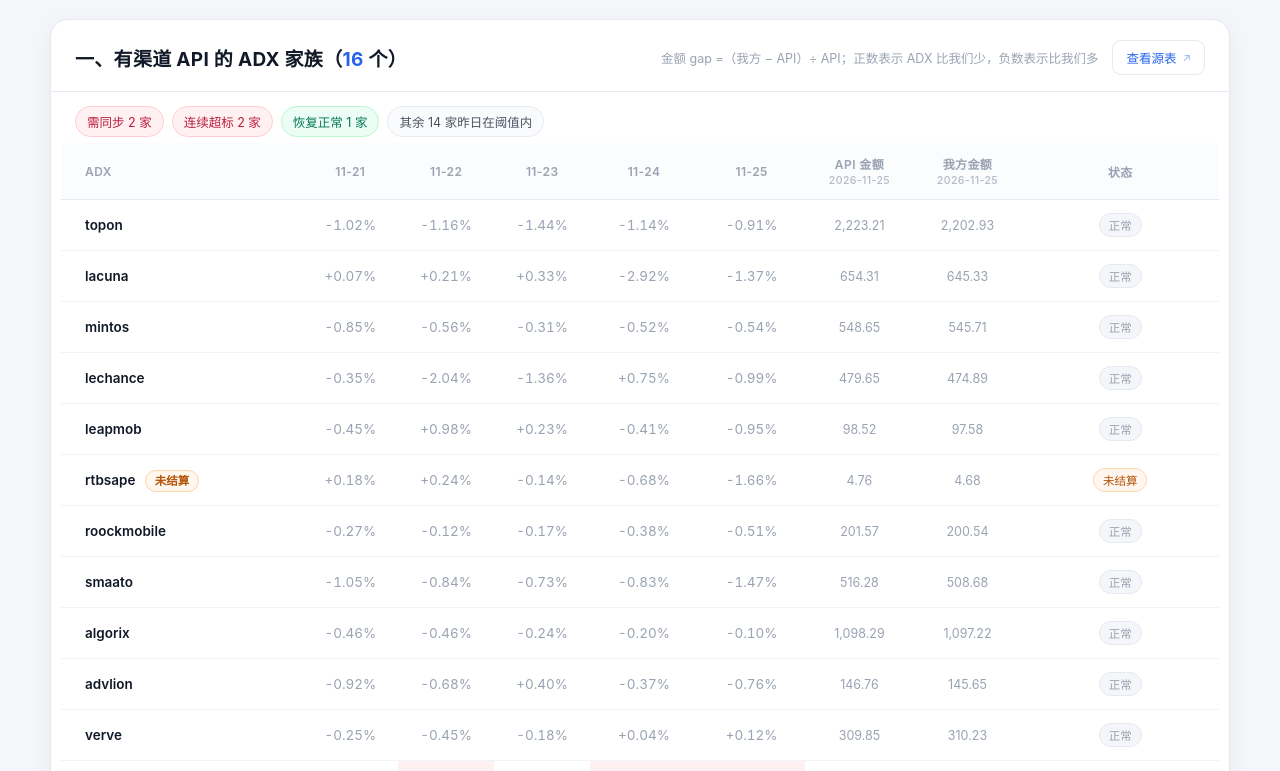
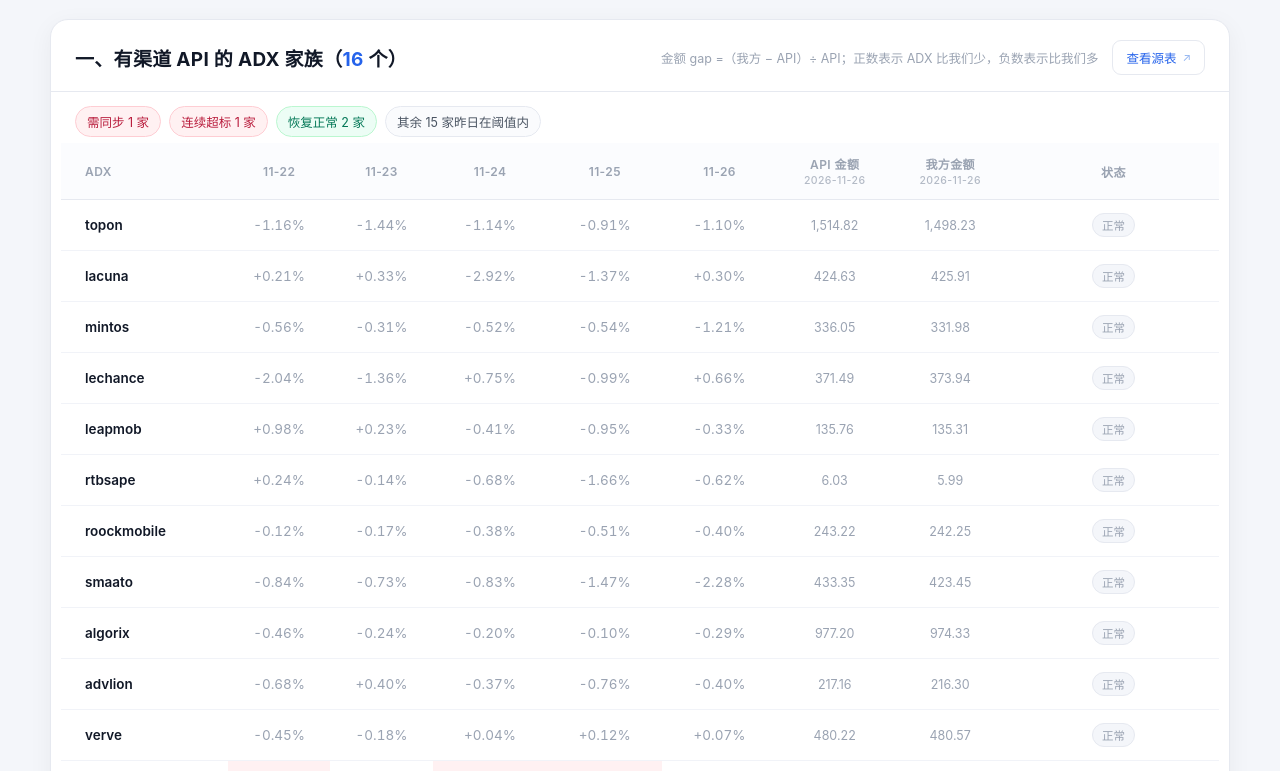
Before and after one commit to lynnee0127-ship-it/adx-dashboard, a plain HTML site: page index.html in a window 1280 px wide. Shown: the part 107-878 px from the top of the page. Drawn offline with Linux system fonts and the light colour scheme.

Commit message:
update dashboard 2026-11-27 16:39

```diff
--- a/index.html
+++ b/index.html
@@ -145,32 +145,32 @@ td.amt{color:var(--ink3);font-size:12.5px}
 <script>
 // 有渠道 API 的 ADX 家族 —— 由每日 16:35「ADX 金额差异巡检」自动写入，只读展示
 window.DASH_API = {
-  cutoff: "2026-11-25",
-  window: "11-21 ~ 11-25（对账数据仅保留 5 天）",
-  ready: "11-26 的对账数据尚未写入，本页为 11-25 结论",
-  days: ["11-21","11-22","11-23","11-24","11-25"],
+  cutoff: "2026-11-26",
+  window: "11-22 ~ 11-26（对账数据仅保留 5 天）",
+  ready: "11-26 的对账数据已写入，本页为 11-26 结论",
+  days: ["11-22","11-23","11-24","11-25","11-26"],
   families: [
-    {name:"topon",       th:3, gaps:[-1.02,-1.16,-1.44,-1.14,-0.91], api:2223.21, ours:2202.93, note:""},
-    {name:"lacuna",      th:3, gaps:[0.07,0.21,0.33,-2.92,-1.37],    api:654.31,  ours:645.33,  note:""},
-    {name:"mintos",      th:3, gaps:[-0.85,-0.56,-0.31,-0.52,-0.54], api:548.65,  ours:545.71,  note:""},
-    {name:"lechance",    th:3, gaps:[-0.35,-2.04,-1.36,0.75,-0.99],  api:479.65,  ours:474.89,  note:""},
-    {name:"leapmob",     th:3, gaps:[-0.45,0.98,0.23,-0.41,-0.95],   api:98.52,   ours:97.58,   note:""},
-    {name:"rtbsape",     th:3, gaps:[0.18,0.24,-0.14,-0.68,-1.66],   api:4.76,    ours:4.68,    note:"11-25 未结算完整"},
-    {name:"roockmobile", th:3, gaps:[-0.27,-0.12,-0.17,-0.38,-0.51], api:201.57,  ours:200.54,  note:""},
-    {name:"smaato",      th:3, gaps:[-1.05,-0.84,-0.73,-0.83,-1.47], api:516.28,  ours:508.68,  note:""},
-    {name:"algorix",     th:3, gaps:[-0.46,-0.46,-0.24,-0.20,-0.10], api:1098.29, ours:1097.22, note:""},
-    {name:"advlion",     th:3, gaps:[-0.92,-0.68,0.40,-0.37,-0.76],  api:146.76,  ours:145.65,  note:""},
-    {name:"verve",       th:3, gaps:[-0.25,-0.45,-0.18,0.04,0.12],   api:309.85,  ours:310.23,  note:""},
-    {name:"intenze",     th:5, gaps:[3.32,5.17,2.64,7.56,5.14],      api:22.97,   ours:24.15,   note:""},
-    {name:"edge226",     th:3, gaps:[2.25,2.64,9.87,21.82,27.99],    api:839.05,  ours:1073.92, note:""},
-    {name:"intsig",      th:3, gaps:[-0.55,-0.41,-0.27,-0.48,-0.34], api:204.72,  ours:204.02,  note:""},
-    {name:"bidmatrix",   th:3, gaps:[-0.08,-0.21,-0.13,-0.11,-0.33], api:221.15,  ours:220.42,  note:""},
-    {name:"orangestorm", th:3, gaps:[-2.06,-1.49,-3.98,-1.27,-0.56], api:28.66,   ours:28.50,   note:"11-25 未结算完整"}
+    {name:"topon",       th:3, gaps:[-1.16,-1.44,-1.14,-0.91,-1.10], api:1514.82, ours:1498.23, note:""},
+    {name:"lacuna",      th:3, gaps:[0.21,0.33,-2.92,-1.37,0.30],    api:424.63,  ours:425.91,  note:""},
+    {name:"mintos",      th:3, gaps:[-0.56,-0.31,-0.52,-0.54,-1.21], api:336.05,  ours:331.98,  note:""},
+    {name:"lechance",    th:3, gaps:[-2.04,-1.36,0.75,-0.99,0.66],   api:371.49,  ours:373.94,  note:""},
+    {name:"leapmob",     th:3, gaps:[0.98,0.23,-0.41,-0.95,-0.33],   api:135.76,  ours:135.31,  note:""},
+    {name:"rtbsape",     th:3, gaps:[0.24,-0.14,-0.68,-1.66,-0.62],  api:6.03,    ours:5.99,    note:""},
+    {name:"roockmobile", th:3, gaps:[-0.12,-0.17,-0.38,-0.51,-0.40], api:243.22,  ours:242.25,  note:""},
+    {name:"smaato",      th:3, gaps:[-0.84,-0.73,-0.83,-1.47,-2.28], api:433.35,  ours:423.45,  note:""},
+    {name:"algorix",     th:3, gaps:[-0.46,-0.24,-0.20,-0.10,-0.29], api:977.20,  ours:974.33,  note:""},
+    {name:"advlion",     th:3, gaps:[-0.68,0.40,-0.37,-0.76,-0.40],  api:217.16,  ours:216.30,  note:""},
+    {name:"verve",       th:3, gaps:[-0.45,-0.18,0.04,0.12,0.07],    api:480.22,  ours:480.57,  note:""},
+    {name:"intenze",     th:5, gaps:[5.17,2.64,7.56,5.14,4.02],      api:8.96,    ours:9.32,    note:""},
+    {name:"edge226",     th:3, gaps:[2.64,9.87,21.82,27.99,29.59],   api:709.29,  ours:919.16,  note:""},
+    {name:"intsig",      th:3, gaps:[-0.41,-0.27,-0.48,-0.48,-1.66], api:183.36,  ours:180.31,  note:""},
+    {name:"bidmatrix",   th:3, gaps:[-0.21,-0.13,-0.11,-0.33,-0.08], api:269.64,  ours:269.42,  note:""},
+    {name:"orangestorm", th:3, gaps:[-1.49,-3.98,-1.27,-0.56,-0.15], api:27.16,   ours:27.12,   note:""}
   ],
   concl: [
-    {name:"edge226", text:" 近三天的数据再次比我们少，gap 均大于 3%，分别为 9.87%、21.82%、27.99%，差距持续扩大。"},
-    {name:"intenze", text:" 近两天的数据再次比我们少，gap 均大于 5%，分别为 7.56%、5.14%，11-23 一度回落到 2.64%。"},
-    {name:"orangestorm", text:" 此前 11-23 的数据比我们多 3.98%，近两天回落到 1.27%、0.56%，已恢复正常。"}
+    {name:"edge226", text:" 近四天的数据再次比我们少，gap 均大于 3%，分别为 9.87%、21.82%、27.99%、29.59%，差距持续扩大。"},
+    {name:"intenze", text:" 近两天的数据再次比我们少，gap 均大于 5%，分别为 7.56%、5.14%，11-26 回落到 4.02%，已恢复正常。"},
+    {name:"orangestorm", text:" 11-23 的数据比我们多 3.98%，11-24 起回落到 1.27%、0.56%、0.15%，已恢复正常。"}
   ]
 };
 
```
